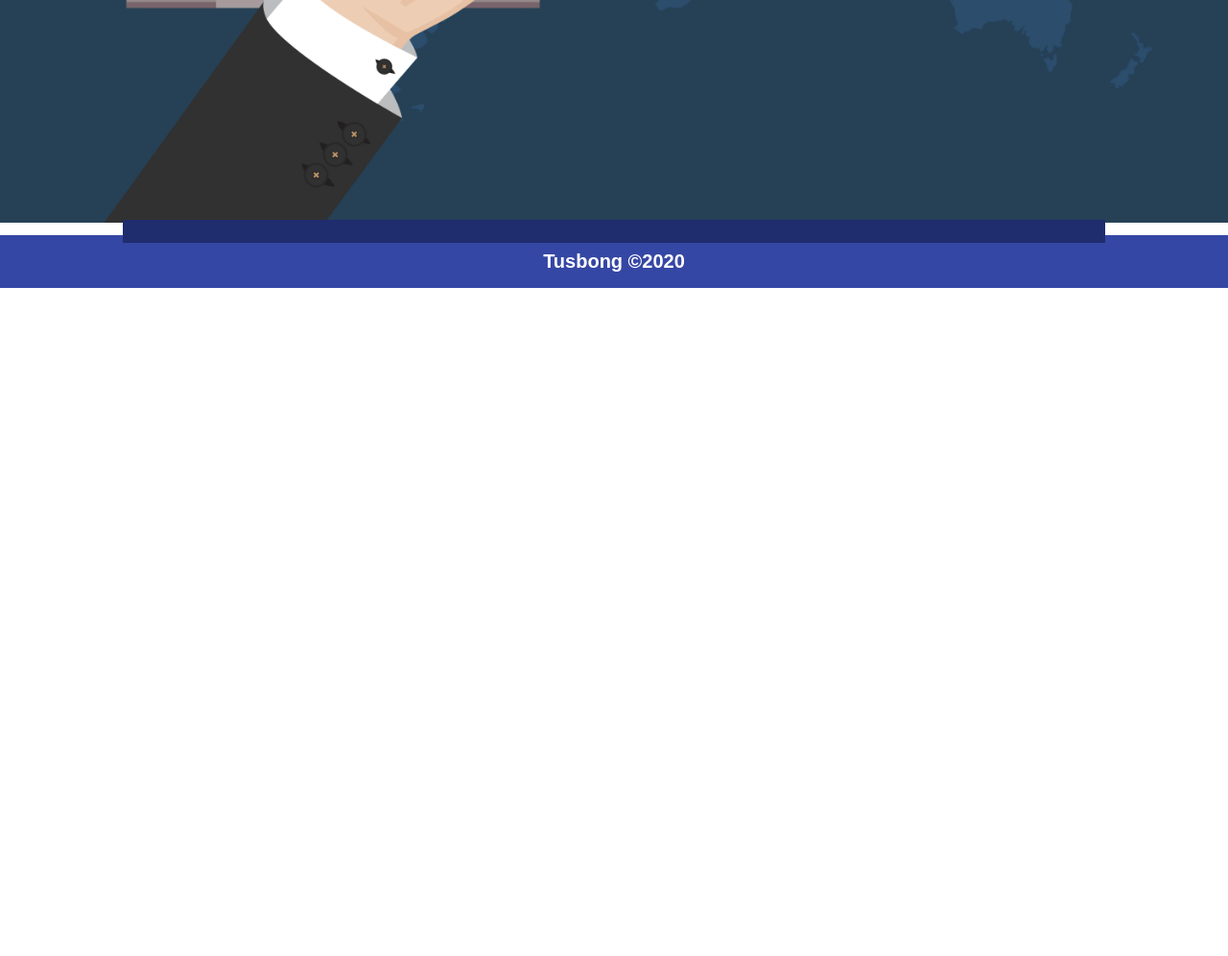
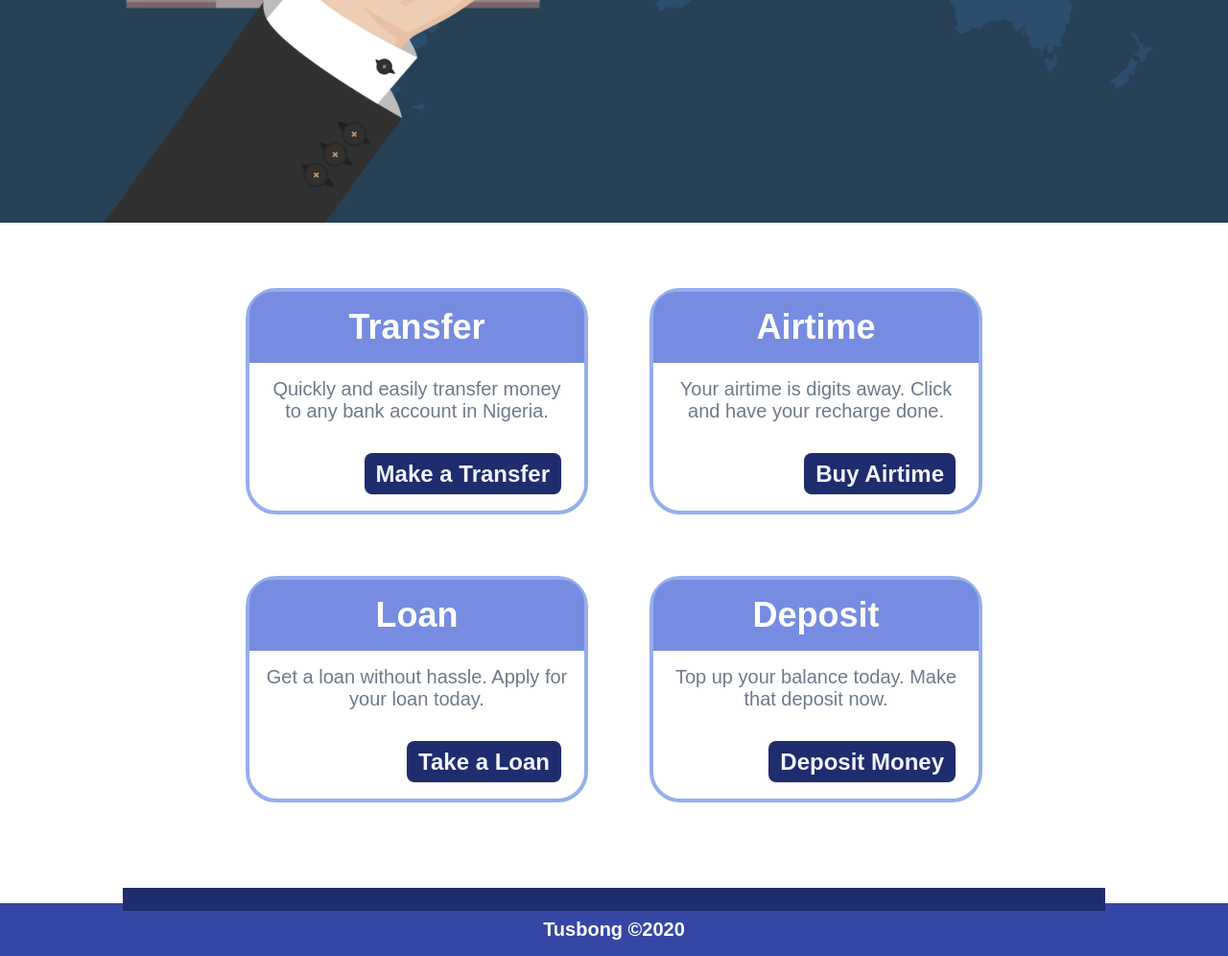
Before and after one commit to obumnwabude/tusbong, a plain HTML site: page public/index.html in a window 1280 px wide. Shown: the part 669-1665 px from the top of the page at 96% size. Before the commit the page ends 969 px from the top, so only its background shows below. Drawn offline with Linux system fonts and the light colour scheme; some packages are replaced by stand-ins of ours.

Commit message:
populate the home page with cards of various features

```diff
--- /dev/null
+++ b/public/assets/css/home.css
@@ -0,0 +1,48 @@
+main {
+  padding: 64px 32px 32px 32px;
+  max-width: 832px;
+  margin: 0 auto;
+}
+
+section {
+  border: 4px solid var(--primary-300);
+  border-radius: 32px;
+  margin: 0px auto 64px auto;
+  max-width: 384px;
+  text-align: center;
+}
+
+section h2 {
+  font-size: 2.25rem;
+  padding: 16px 24px;
+  background-color: var(--primary-400);
+  color: #fff;
+  border-radius: 24px 24px 0px 0px;
+}
+
+section p {
+  padding: 16px;
+  font-size: 1.25rem;
+}
+
+.button-container {
+  text-align: right;
+  padding: 24px;
+}
+
+.button-container a {
+  color: var(--primary-100);
+  background-color: var(--primary-900);
+  font-weight: bold;
+  font-size: 1.5rem;
+  padding: 8px 12px;
+  border-radius: 8px;
+}
+
+@media (min-width: 768px) {
+  main {
+    display: grid;
+    grid-template-columns: auto auto;
+    grid-column-gap: 64px;
+  }
+}
--- a/public/index.html
+++ b/public/index.html
@@ -5,6 +5,7 @@
   <meta name="viewport" content="width=device-width, initial-scale=1">
   <link rel="stylesheet" type="text/css" href="/assets/css/colors.css">
   <link rel="stylesheet" type="text/css" href="/assets/css/app.css">
+  <link rel="stylesheet" type="text/css" href="/assets/css/home.css">
   <meta name="keywords" content="transfer, bank, nigeria, money, finance, loans, bvn, business">
   <meta name="description" content="Tusbong | Make transfers, take loans, deposit and manage your money with Tusbong.">
   <meta name="theme-color" content="#3547a4">
@@ -30,7 +31,28 @@
 <header>
   <img src="/assets/images/transfer.jpg" alt="transfer">
 </header>
-<main></main>
+<main>
+  <section>
+    <h2>Transfer</h2>
+    <p>Quickly and easily transfer money to any bank account in Nigeria.</p>
+    <div class="button-container"><a href="/transfer.html" role="button">Make a Transfer</a></div>
+  </section>
+  <section>
+    <h2>Airtime</h2>
+    <p>Your airtime is digits away. Click and have your recharge done.</p>
+    <div class="button-container"><a href="#" role="button">Buy Airtime</a></div>
+  </section>
+  <section>
+    <h2>Loan</h2>
+    <p>Get a loan without hassle. Apply for your loan today.</p>
+    <div class="button-container"><a href="#" role="button">Take a Loan</a></div>
+  </section>
+  <section>
+    <h2>Deposit</h2>
+    <p>Top up your balance today. Make that deposit now.</p>
+    <div class="button-container"><a href="#" role="button">Deposit Money</a></div>
+  </section>
+</main>
 <footer>
   <span></span>
   <p>Tusbong &copy;2020</p>
```
